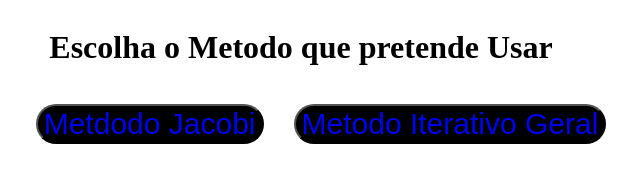
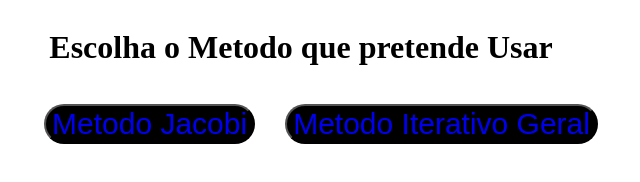
Before and after one commit to BelmiroChaguala/Metedo-Interativo-Geral, a plain HTML site: page index.html in a window 1280 px wide. Shown: the whole page, without its empty margins (339-979 px from the left). Drawn offline with Linux system fonts and the light colour scheme.

Commit message:
Update index.html

```diff
--- a/index.html
+++ b/index.html
@@ -41,7 +41,7 @@
     <h1>Escolha o Metodo que pretende Usar</h1>
     <nav>
         <ul>
-            <li><button><a href="./jacobi.html">Metdodo Jacobi</a></button></li>
+            <li><button><a href="./jacobi.html">Metodo Jacobi</a></button></li>
             <li><button><a href="./iterativo_geral.html">Metodo Iterativo Geral</a></button></li>
         </ul>
     </nav>
```
